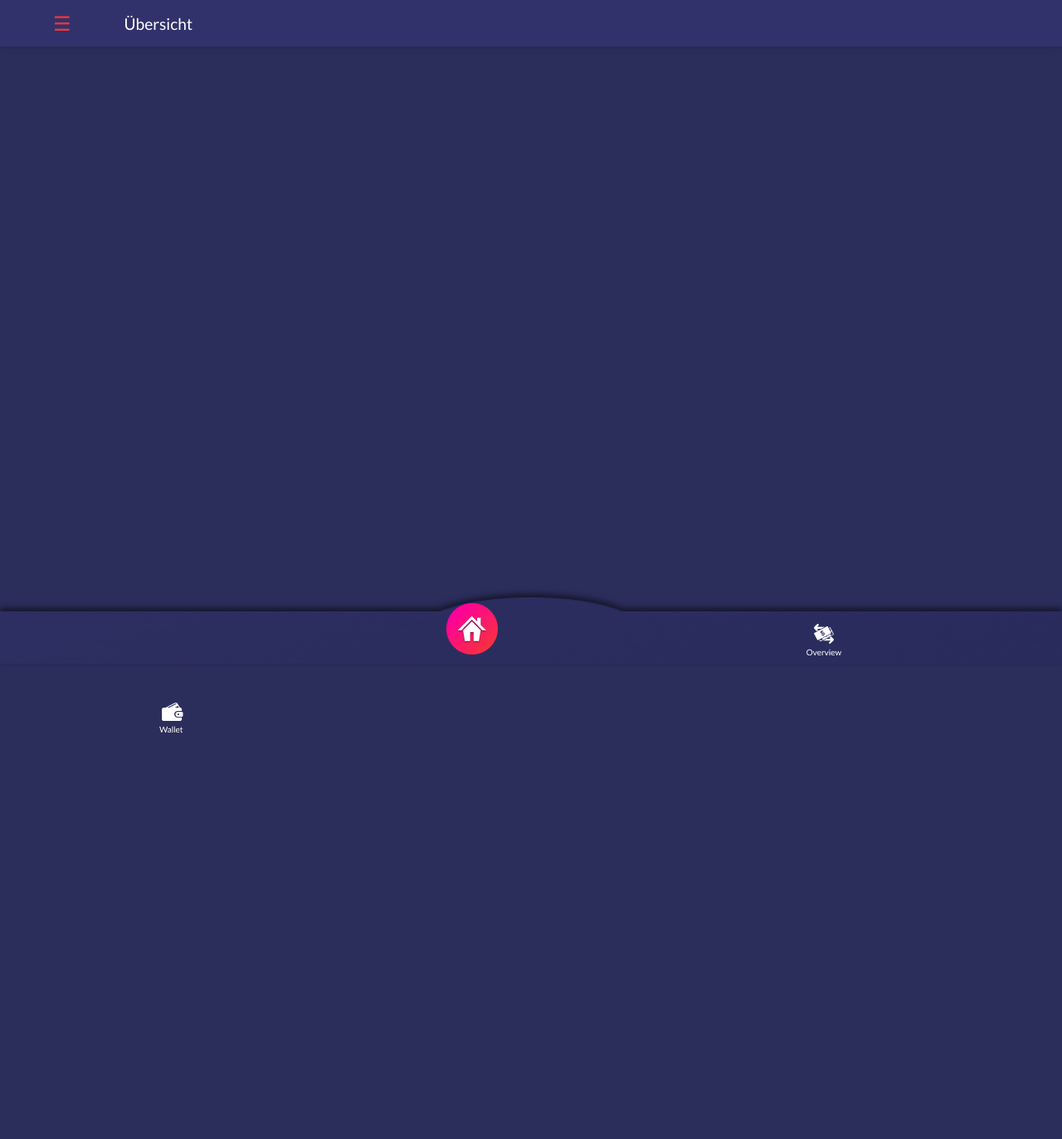
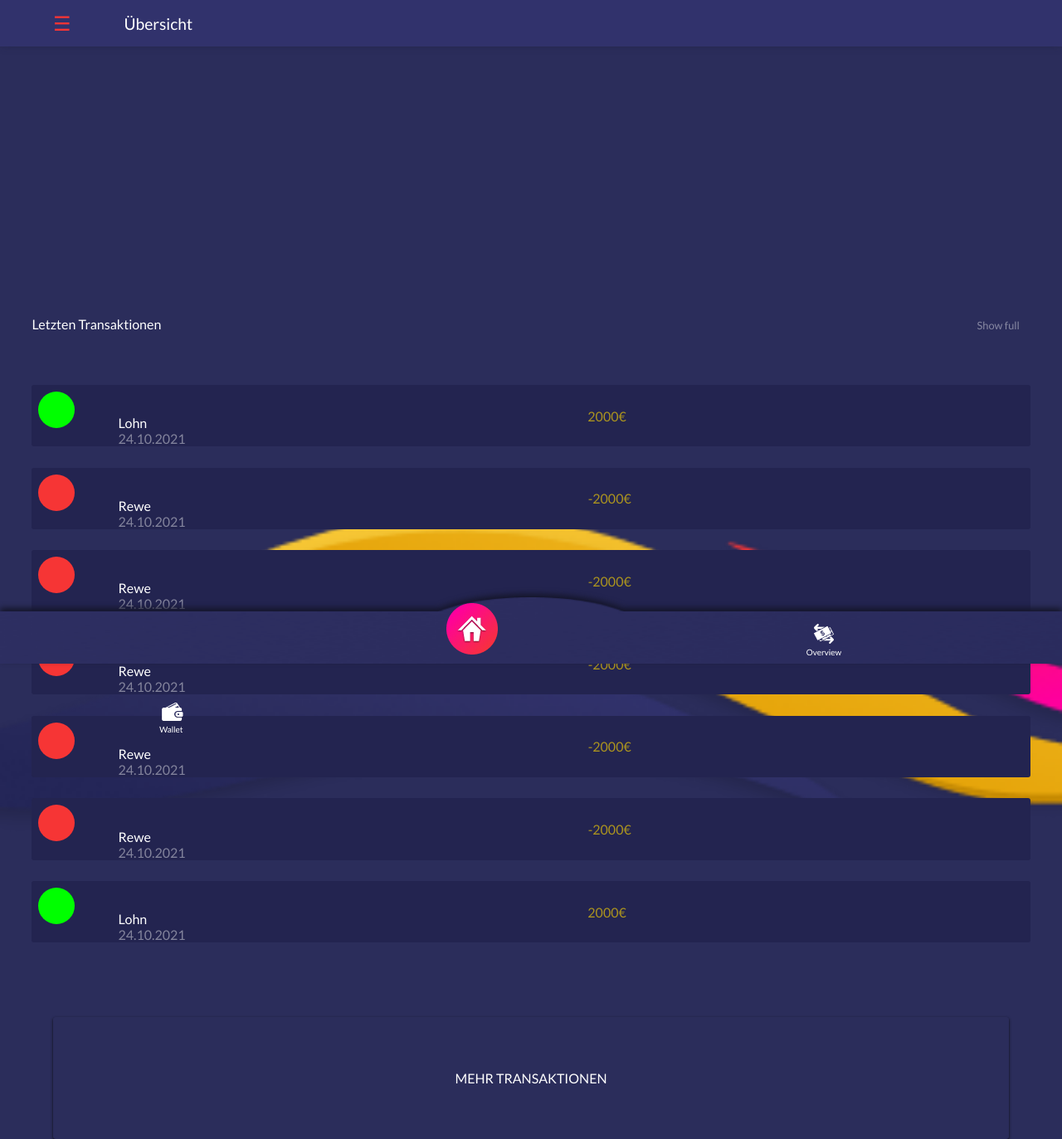
Before and after one commit to ellachoy/Expensee, a React (Create React App) app in the folder expensee/: page /charts in a window 1280 px wide. Shown: the whole page at 83% size. Before the commit the page ends 800 px from the top, so only its background shows below. Built offline with nearby package versions, Linux system fonts and the light colour scheme.

Commit message:
transaktionen

```diff
--- a/expensee/src/App.scss
+++ b/expensee/src/App.scss
@@ -16,10 +16,7 @@ li {
 }
 body {
   background-color: #2b2d5b;
-  background-image: url('./img/background.png');
-  background-repeat: no-repeat;
-  background-size: cover;
-  background-position: center 55vh;
+
 }
 
 
@@ -45,19 +42,13 @@ nav {
 }
 
  body{
-   background-color:#2B2D5B;
+  background-color:#2B2D5B;
   background-image:url('./img/background.png');
   background-repeat:no-repeat;
   background-size:contain;
-   background-position:center 75vh;
+  background-position:center 75vh;
  }
 
-//  h1{
-//    color:#FFFFFF;
-//    font-size:1em;
-//    text-align:center;
-//    font-weight:500;
-//  }
 
  p{
    color:white;
--- /dev/null
+++ b/expensee/src/components/Transaktion/Transaktion.scss
@@ -0,0 +1,69 @@
+
+.transaktionItem{
+    background-color:#232450;
+    border-radius:3px;
+    margin:2% 3%;
+    display:flex;
+    color:#fff;
+
+    .circleContainer{
+
+
+        .circle{
+            width:5.5vh;
+            height:5.5vh;
+            border-radius:50%;
+            margin:18%;
+        }
+
+    }
+    ul{
+        padding:3% 0 0 5%;
+        .date{
+            color:#ffffff70;
+        }
+
+    }
+    .valueContainer{
+        margin-left:40%;
+        display:flex;
+        align-items:center;
+        justify-content:center;
+        .value{
+            padding-bottom:20%;
+            color:rgba(255, 217, 0, 0.623);
+        }
+    }
+
+
+}
+.transaktionContainer{
+    margin-top:10%;
+    .transaktionHeader{
+        color:#ffffff;
+        display:flex;
+        justify-content:space-between;
+        align-items:flex-end;
+        margin:5% 0%;
+        h3{
+            font-size:1em;
+            margin-left:3%;
+            font-weight:400;
+        }
+        p{
+            margin-right:4%;
+            color:#ffffff70;
+            font-size:0.8em;
+        }
+    }
+}
+.button {
+    text-align:center;
+    background-color: #2B2D5B;
+    color: white;
+    box-shadow: 0 0.1em 0.2em rgba(8, 8, 8, 0.911);
+    font-size: 1em;
+    margin: 7% 5% 0% 5%;
+    padding: 5% 5%;
+    border-radius:3px;
+}
--- /dev/null
+++ b/expensee/src/components/Transaktion/TransaktionContainer.js
@@ -0,0 +1,27 @@
+import './Transaktion.scss'
+import TransaktionItem from './TransaktionItem'
+
+const TransaktionContainer = () => {
+    return (
+        <div>
+        <div className="transaktionContainer">
+        <div className="transaktionHeader">
+            <h3>Letzten Transaktionen</h3>
+            <p>Show full</p>
+        </div>
+        <TransaktionItem income={true} description='Lohn' date="24.10.2021" value='2000'  />
+        <TransaktionItem income={false} description='Rewe' date="24.10.2021" value='-2000'  />
+        <TransaktionItem income={false} description='Rewe' date="24.10.2021" value='-2000'  />
+        <TransaktionItem income={false} description='Rewe' date="24.10.2021" value='-2000'  />
+        <TransaktionItem income={false} description='Rewe' date="24.10.2021" value='-2000'  />
+        <TransaktionItem income={false} description='Rewe' date="24.10.2021" value='-2000'  />
+        <TransaktionItem income={true} description='Lohn' date="24.10.2021" value='2000'  />
+        </div>
+        <div className="button">
+            MEHR TRANSAKTIONEN
+        </div>
+        </div>
+    );
+}
+
+export default TransaktionContainer;
--- /dev/null
+++ b/expensee/src/components/Transaktion/TransaktionItem.js
@@ -0,0 +1,28 @@
+import './Transaktion.scss'
+
+const TransaktionItem = (props) => {
+    return (
+        <div className="transaktionItem">
+            <div className="circleContainer">
+                <div className="circle" style={{backgroundColor:props.income?"#00FF00":"#F63535"}}>
+
+                </div>
+            </div>
+            <ul>
+                <li className="description">
+                    {props.description}
+                </li>
+                <li className="date">
+                    {props.date}
+                </li>
+            </ul>
+            <div className="valueContainer">
+                <p className="value">
+                    {props.value}€
+                </p>
+            </div>
+        </div>
+     );
+}
+
+export default TransaktionItem;
--- a/expensee/src/pages/Home/Home.js
+++ b/expensee/src/pages/Home/Home.js
@@ -1,19 +1,14 @@
 import './Home.scss';
 import Header from '../../components/Header/Header.js';
 import Footer from '../../components/Footer/Footer';
-import Button from '../../components/Button/Button';
+import TransaktionContainer from '../../components/Transaktion/TransaktionContainer'
 
 
 const Home = () => {
     return (
         <div>
             <Header title="Übersicht"/>
-
-
-
-
-
-
+            <TransaktionContainer/>
             <Footer/>
         </div>
     );
```
Also changed, not shown: expensee/src/pages/Add/Add.scss (line endings or trailing spaces), expensee/src/pages/Email/Email.scss (line endings or trailing spaces), 1 other file (tests, documents, lock files or other folders).
